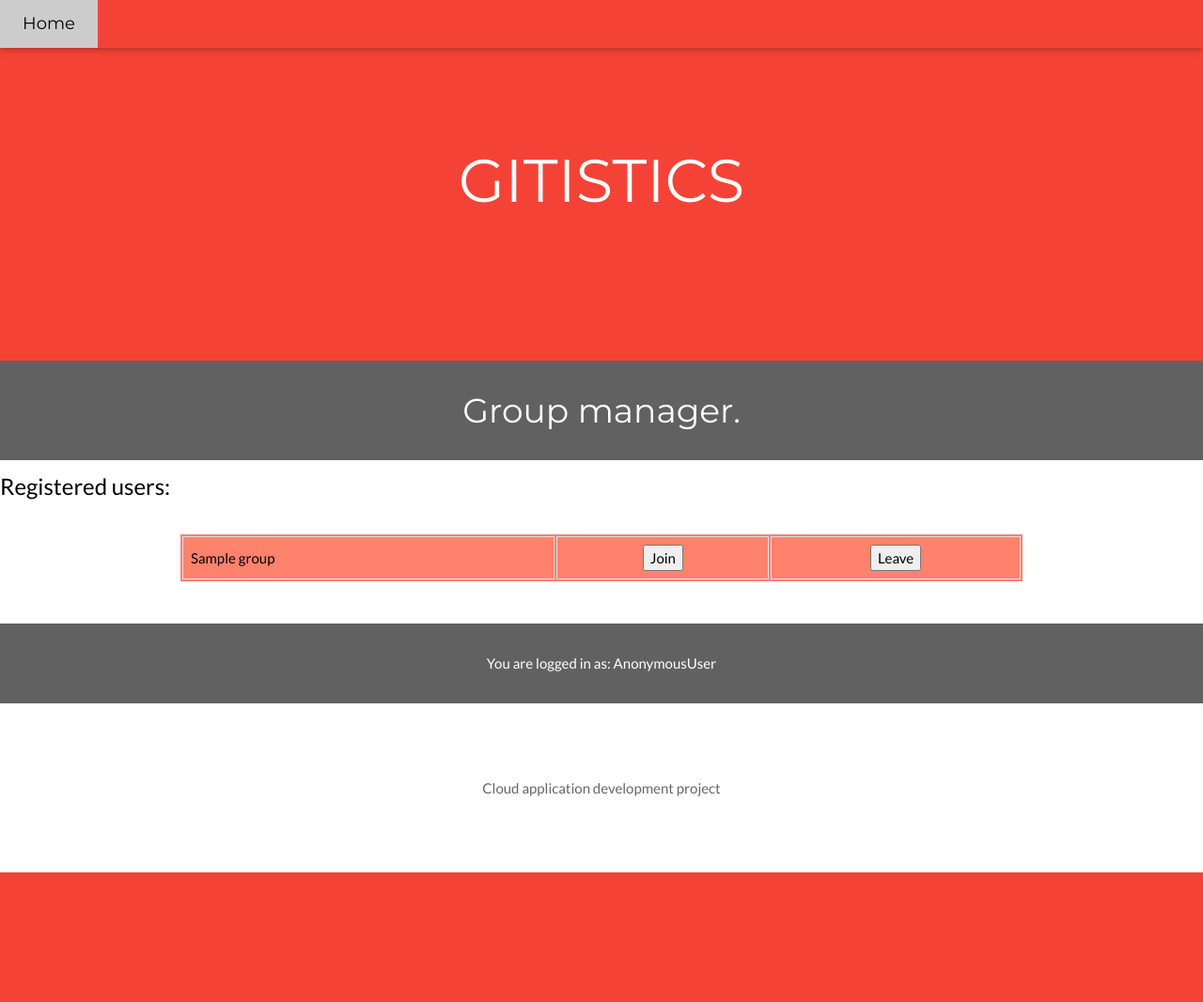
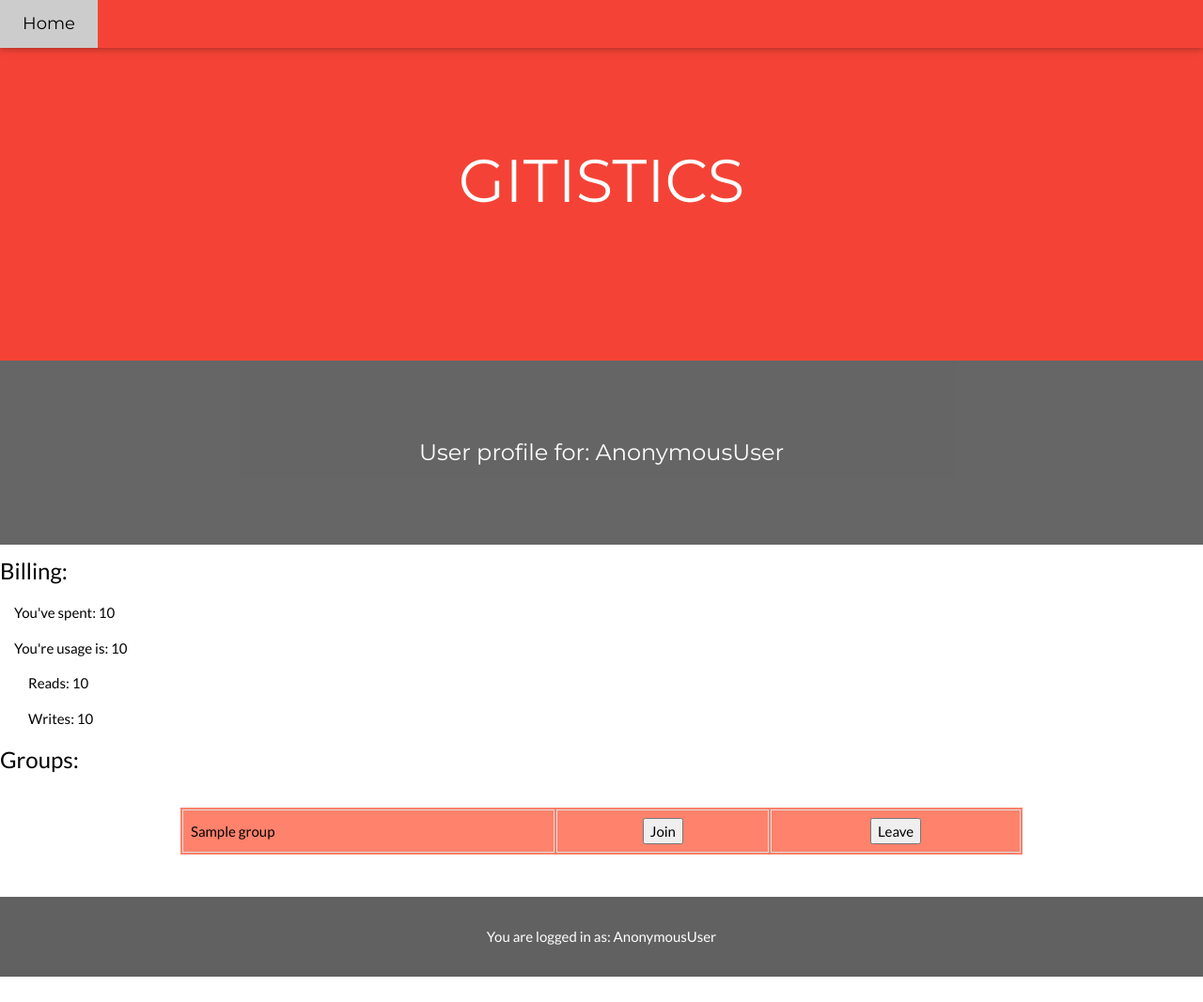
Before and after one commit to VladMasarik/htwgFinal, a Django app: template gitistics/templates/gitistics/profile.html in a window 1280 px wide. Shown: the top 1067 px of the page at 94% size. Before the commit the page ends 929 px from the top, so only its background shows below. Run offline with Django 3.2, Linux system fonts and the light colour scheme; the template is opened without the code that fills it: most values are stand-ins (such as "Sample title", 1, 10 or a date in 2020).

Commit message:
profile changes

```diff
--- a/gitistics/templates/gitistics/profile.html
+++ b/gitistics/templates/gitistics/profile.html
@@ -27,11 +27,19 @@
     <h1 class="w3-margin w3-jumbo">GITISTICS</h1>
   </header>
 
-  <div class="w3-row w3-center w3-dark-grey w3-padding-16">
-    <h1>Group manager.</h1>
+  <div class="w3-container w3-black w3-center w3-opacity w3-padding-64">
+    <h1 class="w3-margin w3-xlarge">User profile for: {{ user }}</h1>
   </div>
 
-  <h3>Registered users:</h3>
+  <!-- TODO -->
+  <h3>Billing:</h3>
+  <p>&emsp;You've spent: {{ billing.amount }}</p>
+  <p>&emsp;You're usage is: {{ billing.amount }}</p>
+  <p>&emsp;&emsp;Reads: {{ billing.amount }}</p>
+  <p>&emsp;&emsp;Writes: {{ billing.amount }}</p>
+  <!-- TODO -->
+
+  <h3>Groups:</h3>
   <br>
   <table id="userstable" class="center">
     {% for group in groupList %}
```
Also changed, not shown: gitistics/templates/gitistics/index.html (+6 -4 lines), gitistics/templates/gitistics/search.html (+4 -5 lines). Lines whose indentation alone changed are shown as unchanged.
